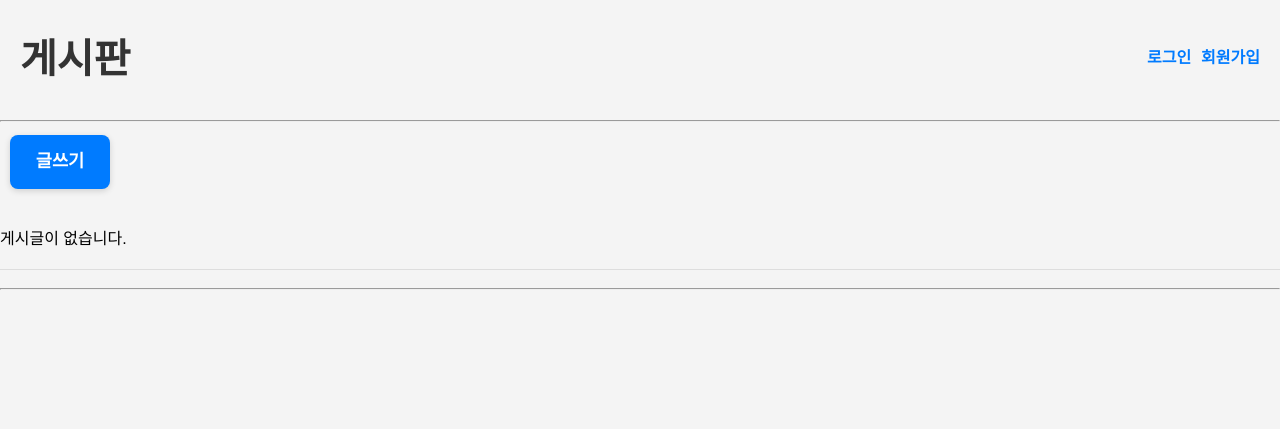
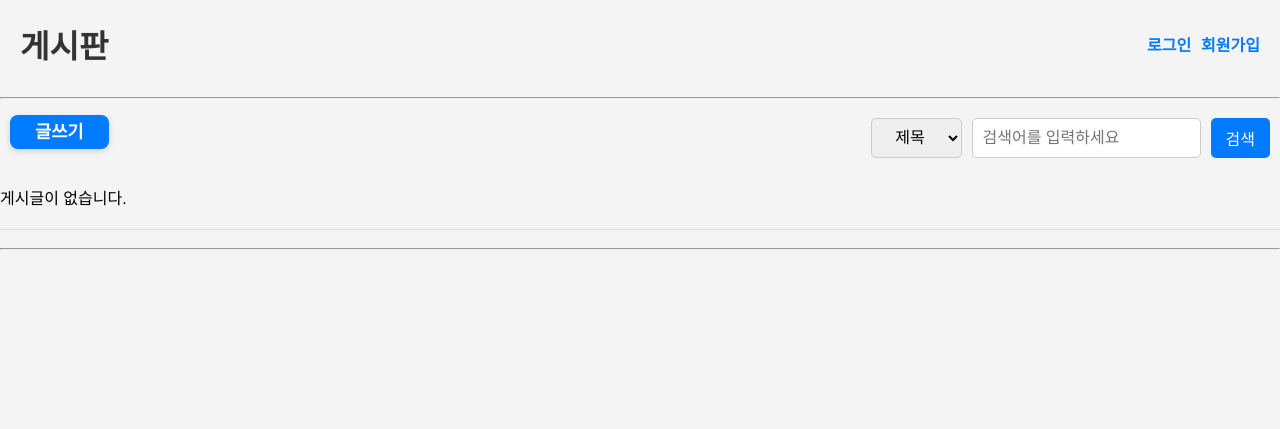
Before and after one commit to scoyana/Vuln_docker_PHP_WEB, a PHP site: page / in a window 1280 px wide. Shown: the top 429 px of the page. Run offline with PHP 8.4, Linux system fonts and the light colour scheme; data that the repository does not hold is empty.

```diff
--- a/php/css/style.css
+++ b/php/css/style.css
@@ -12,7 +12,7 @@ body {
 
 h1 {
     margin-left: 20px;
-    font-size: 2.5em;
+    font-size: 2.0em;
     color: #333;
     flex-grow: 1;
     display: flex;
@@ -20,18 +20,127 @@ h1 {
     justify-content: space-between;
 }
 
+/* 글쓰기 버튼 */
+
+.top-controls {
+    display: flex;
+    justify-content: space-between;
+    align-items: center;
+    margin: 0;
+    padding: 0;
+}
+
 .write_btn {
     margin-left: 10px;
-    margin-top: 5px;
-    height: 30px;
-    width: 50px;
-    text-align: center;
-    font-size: 0.9em;
+    margin-top: 8px;
+    height: 10px;
+    line-height: 10px;
+    padding: 0 12px;
+    font-size: 1em;
     background-color: #007BFF;
     color: white;
     border-radius: 5px;
     text-decoration: none;
 }
+
+#category {
+    padding: 0;
+    margin-right: 0;
+    text-align: center;
+}
+
+.searchForm {
+    display: flex;
+    align-items: center;
+    gap: 10px;
+}
+
+.searchForm select,
+.searchForm input[type="text"] {
+    height: 40px;
+    padding: 0 10px;
+    font-size: 1em;
+    border: 1px solid #ccc;
+    border-radius: 5px;
+    box-sizing: border-box;
+}
+
+#searchBtn {
+    height: 40px;
+    padding: 0 15px;
+    font-size: 1em;
+    margin-right: 10px;
+    background-color: #007BFF;
+    color: white;
+    border: none;
+    border-radius: 5px;
+    cursor: pointer;
+    transition: background-color 0.2s;
+}
+
+#searchBtn:hover {
+    background-color: #0056b3;
+}
+
+
+/* 게시글 리스트 */
+.post_list {
+    list-style: none;
+    padding: 0;
+    margin: 0;
+}
+
+.post_list li {
+    display: flex;
+    justify-content: space-between;
+    align-items: center;
+    background: #fff;
+    margin-bottom: 0px;
+    padding: 15px 20px;
+    border-radius: 10px;
+    border: 1px solid #ddd;
+    box-shadow: 0 2px 6px rgba(0,0,0,0.05);
+    transition: 0.2s ease;
+}
+
+.post_list li:hover {
+    box-shadow: 0 4px 12px rgba(0,0,0,0.1);
+}
+
+/* 제목 + 아이콘 묶음 */
+.post-left {
+    display: flex;
+    align-items: center;
+    gap: 6px;
+}
+
+.post-title {
+    font-size: 0.9rem;
+    font-weight: bold;
+    color: #007bff;
+    text-decoration: none;
+}
+
+.post-title:hover {
+    text-decoration: underline;
+}
+
+.isFile {
+    width: 18px;
+    height: 18px;
+    object-fit: contain;
+    vertical-align: middle;
+}
+
+/* 작성자 + 날짜 */
+.post-info {
+    display: flex;
+    align-items: center;
+    gap: 10px;
+    font-size: 0.9em;
+    color: #666;
+}
+
 
 
 #user_account {
--- a/php/home.php
+++ b/php/home.php
@@ -1,8 +1,25 @@
-<div><a href='?page=write' class="write_btn">글쓰기</a><br></div>
+<?php
+require_once 'db.php';
+?>
+
+<div class="top-controls">
+    <a href='?page=write' class="write_btn">글쓰기</a>
+    <div class="searchPart">
+        <form method="GET" action="search.php" class="searchForm">
+            <select name="category" id="category">
+                <option value="title" <?= (($_GET['category'] ?? '') === 'title') ? 'selected' : '' ?>>제목</option>
+                <option value="content" <?= (($_GET['category'] ?? '') === 'content') ? 'selected' : '' ?>>내용</option>
+                <option value="all" <?= (($_GET['category'] ?? '') === 'all') ? 'selected' : '' ?>>제목+내용</option>
+                <option value="author" <?= (($_GET['category'] ?? '') === 'author') ? 'selected' : '' ?>>작성자</option>
+            </select>
+            <input type="text" name="keyword" id="keyword" placeholder="검색어를 입력하세요"
+                value="<?= htmlspecialchars($_GET['keyword'] ?? '') ?>">
+            <button id="searchBtn">검색</button>
+        </form>
+    </div>
+</div>
 
 <?php
-require_once 'db.php';
-
 try {
     $sql = "SELECT p.id, p.title, p.file_path, p.created_at, u.user_id AS author
             FROM posts p
@@ -16,23 +33,23 @@ try {
     } else {
         echo "<ul class='post_list'>";
         foreach ($posts as $post) {
-
             echo "<li>";
-            echo "<a href='view.php?id=" . $post['id'] . "'>" . htmlspecialchars($post['title']) . "</a>";
+            echo "<div class='post-left'>";
+            echo "<a href='view.php?id=" . $post['id'] . "' class='post-title'>" . ($post['title']) . "</a>";
             if ($post['file_path']) {
-                echo "<img src='/img/download.png' alt='첨부파일'>";
+                echo "<img src='/img/download.png' alt='첨부파일' class='isFile'>";
             }
-            echo " <small>작성자 : " . $post['author'] . "</small>";
-            echo " <small>(". $post['created_at'] . ")</small>";
+            echo "</div>";
+            echo "<div class='post-info'>";
+            echo "<small>" . $post['author'] . "</small>";
+            echo "<small>(" . $post['created_at'] . ")</small>";
+            echo "</div>";
             echo "</li>";
         }
         echo "</ul>";
     }
 } catch (PDOException $e) {
-    error_log("Login DB error. " . $e->getMessage());
-        echo "<script>
-        alert('서버 오류가 발생했습니다. 잠시 후 다시 시도하세요.');
-        history.back();
-        </script>";
+    error_log("DB error: " . $e->getMessage());
+    echo "<script>alert('서버 오류가 발생했습니다. 잠시 후 다시 시도하세요.'); history.back();</script>";
 }
 ?>
--- a/php/login.php
+++ b/php/login.php
@@ -1,7 +1,7 @@
 <form action="login_ok.php" method="POST">
 <div class="login_form">
-아이디<input type="text" name="user_id" id="input_id"><br>
-비밀번호<input type="password" name="password" id="input_password">
+아이디<input type="text" name="user_id" id="input_id" required><br>
+비밀번호<input type="password" name="password" id="input_password" required>
 <button id="login">로그인</button>
 </div>
 </form>
--- a/php/register_ok.php
+++ b/php/register_ok.php
@@ -16,6 +16,7 @@ if (empty($user_id) || empty($password) || empty($passwordRe)) {
     </script>";
     exit();
 }
+
 
 $hash = password_hash($password, PASSWORD_DEFAULT);
 
--- a/php/write.php
+++ b/php/write.php
@@ -1,6 +1,6 @@
 <form method="POST" action="write_ok.php" enctype="multipart/form-data"class="write_form">
-    제목 : <input type="text" name="subject" id="subject"> <br>
-    내용 : <textarea name="content" id="content"></textarea> <br>
+    제목 : <input type="text" name="subject" id="subject" required> <br>
+    내용 : <textarea name="content" id="content" required></textarea> <br>
     첨부 파일 : <input type="file" name="file"><br>
     <button id="write">글쓰기</button>
 </form>
```
Also changed, not shown: other parts of php/css/style.css (+6 -38 lines), php/edit.php (+5 -12 lines), php/edit_ok.php (+18 -19 lines), php/js/check_id.js (+21 -15 lines), php/register.php (+4 -4 lines), php/search.php (added, +63 -0 lines), php/uploads/1761977891_ 2025-04-25 180922.png (added), php/uploads/6909f9be648ad.png (added).
